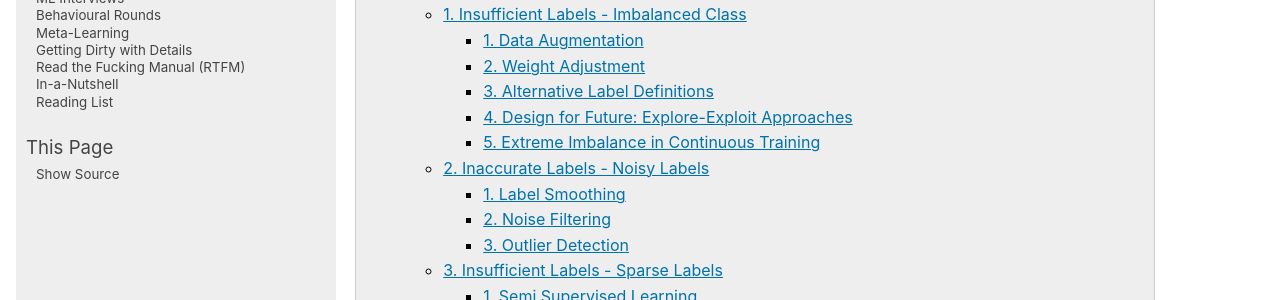
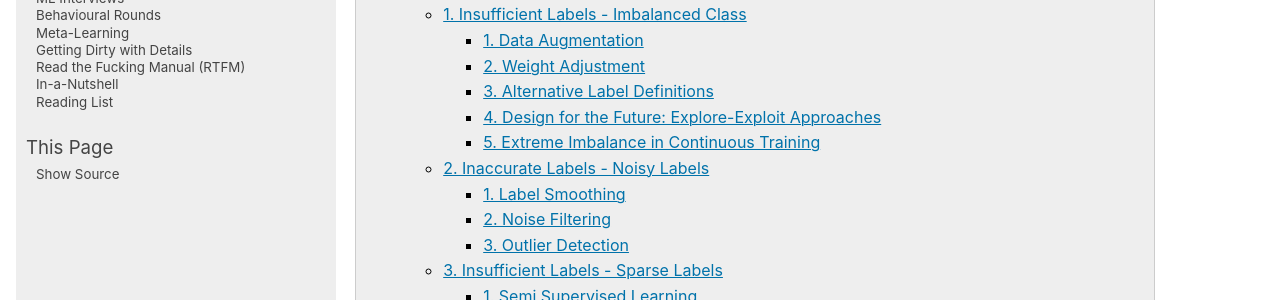
Before and after one commit to uselesstechjunks/leetcode, a Sphinx documentation site: the page built from docs/source/applied/practical/data.rst, in a window 1280 px wide and 900 px high. Shown: the part 255-555 px from the top of the window. Built offline with Sphinx 7.4.7, drawn with Linux system fonts in a browser that asks for light colours; pages that are not in the unit, such as notebooks, are missing from menus; some of the changed text lies outside the part shown.

Commit message:
Update data.rst

```diff
--- a/docs/source/applied/practical/data.rst
+++ b/docs/source/applied/practical/data.rst
@@ -64,7 +64,7 @@ Redefining what counts as a positive interaction to increase robustness
 	- Example: Google Discover might track whether users return to read a recommended article later, treating it as a positive implicit signal.
 #. [Related] How to address delayed feedback singals - paper
 
-4. Design for Future: Explore-Exploit Approaches
+4. Design for the Future: Explore-Exploit Approaches
 -----------------------------------------------------------------------
 Balancing learning from existing data with discovering new patterns
 
```
